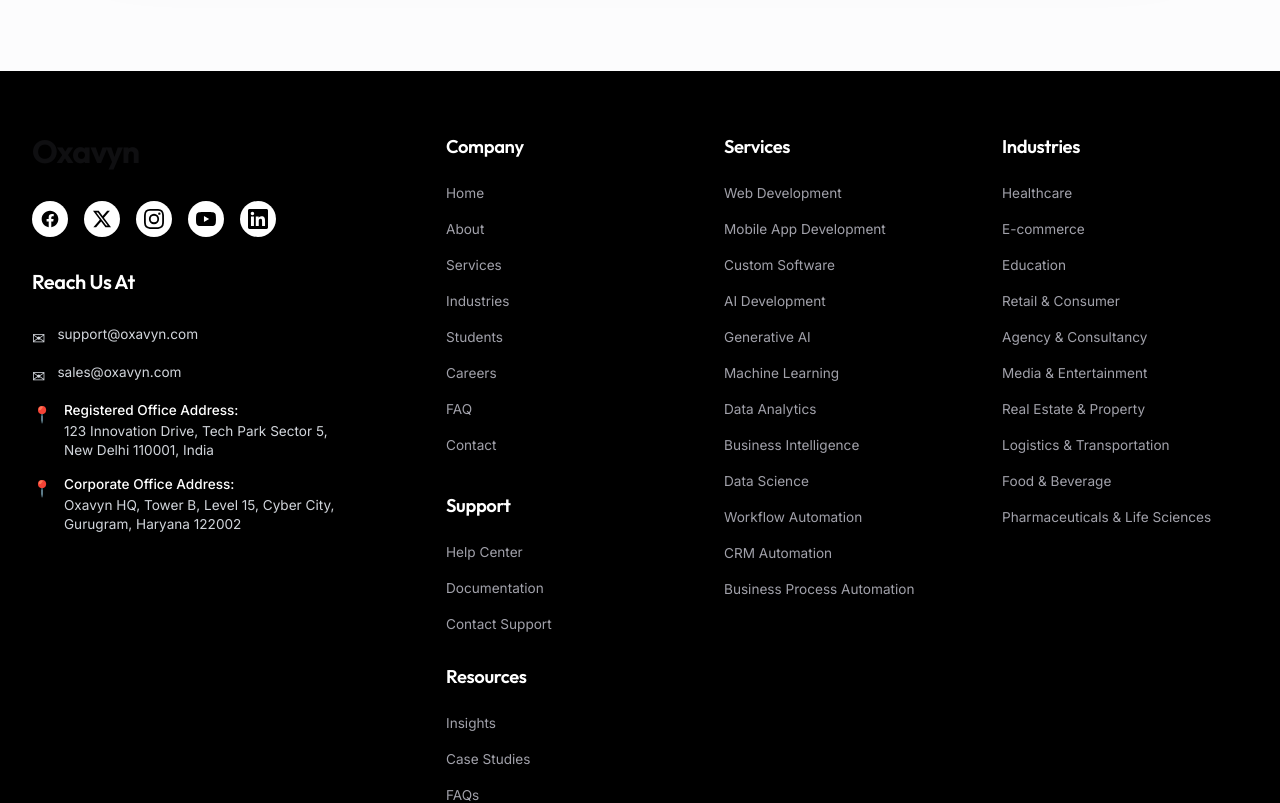
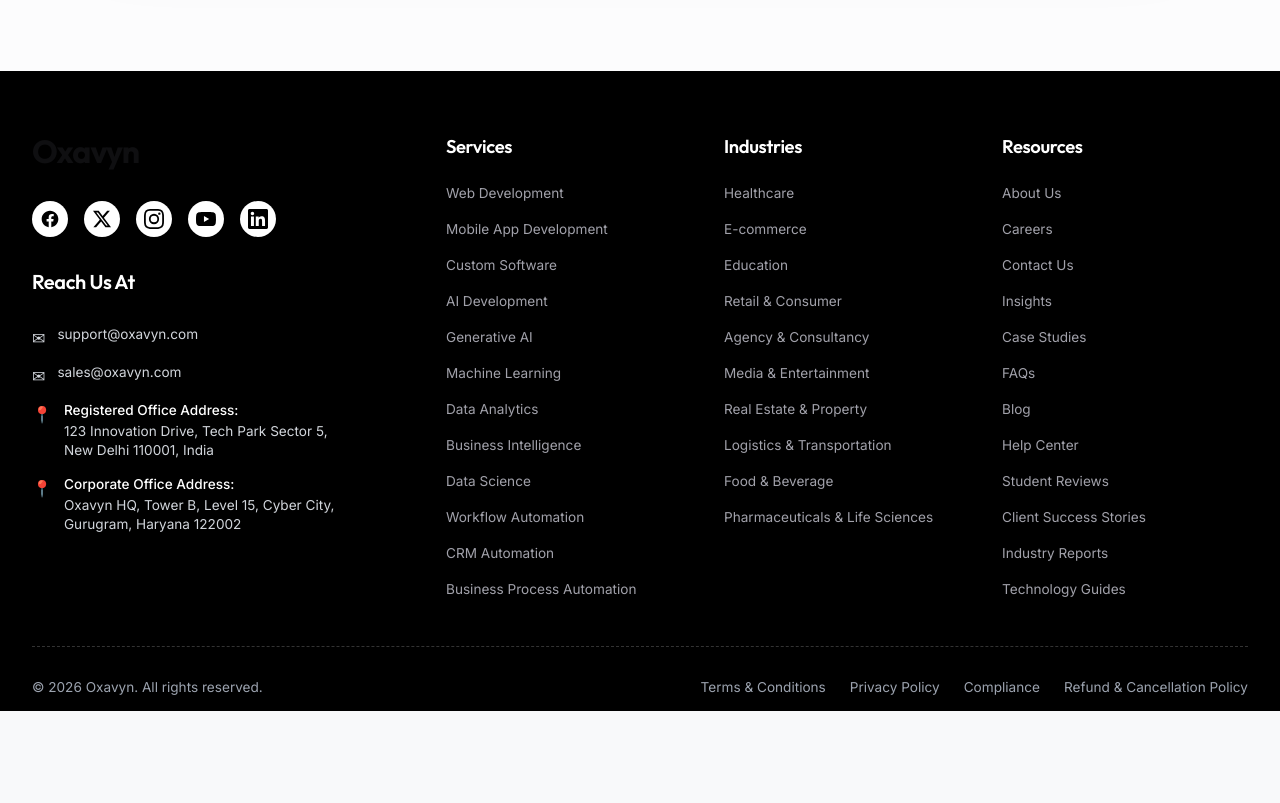
Before and after one commit to akash8955/oxavyn, a Next.js app: page /students/internships in a window 1280 px wide. Shown: the part 8860-9663 px from the top of the page. After the commit the page ends 9569 px from the top, so only its background shows below. Built offline with nearby package versions, Linux system fonts and the light colour scheme.

Commit message:
Update footer columns and refine resources section

```diff
--- a/src/components/Footer.jsx
+++ b/src/components/Footer.jsx
@@ -4,29 +4,6 @@
 import './Footer.css';
 
 const footerColumns = [
-  [
-    {
-      title: "Company",
-      links: [
-        { name: "Home", href: "/" },
-        { name: "About", href: "/about" },
-        { name: "Services", href: "/services" },
-        { name: "Industries", href: "/industries" },
-        { name: "Students", href: "/students" },
-        { name: "Careers", href: "/careers" },
-        { name: "FAQ", href: "/faq" },
-        { name: "Contact", href: "/contact" }
-      ]
-    },
-    {
-      title: "Support",
-      links: [
-        { name: "Help Center", href: "#" },
-        { name: "Documentation", href: "#" },
-        { name: "Contact Support", href: "#" }
-      ]
-    }
-  ],
   [
     {
       title: "Services",
@@ -67,6 +44,9 @@
     {
       title: "Resources",
       links: [
+        { name: "About Us", href: "/about" },
+        { name: "Careers", href: "/careers" },
+        { name: "Contact Us", href: "/contact" },
         { name: "Insights", href: "#" },
         { name: "Case Studies", href: "#" },
         { name: "FAQs", href: "#" },
@@ -75,9 +55,7 @@
         { name: "Student Reviews", href: "#" },
         { name: "Client Success Stories", href: "#" },
         { name: "Industry Reports", href: "http://localhost:3000/home#" },
-        { name: "Technology Guides", href: "http://localhost:3000/home#" },
-        { name: "Project Resources", href: "http://localhost:3000/home#" },
-        { name: "Developer Resources", href: "http://localhost:3000/home#" }
+        { name: "Technology Guides", href: "http://localhost:3000/home#" }
       ]
     }
   ]
```
